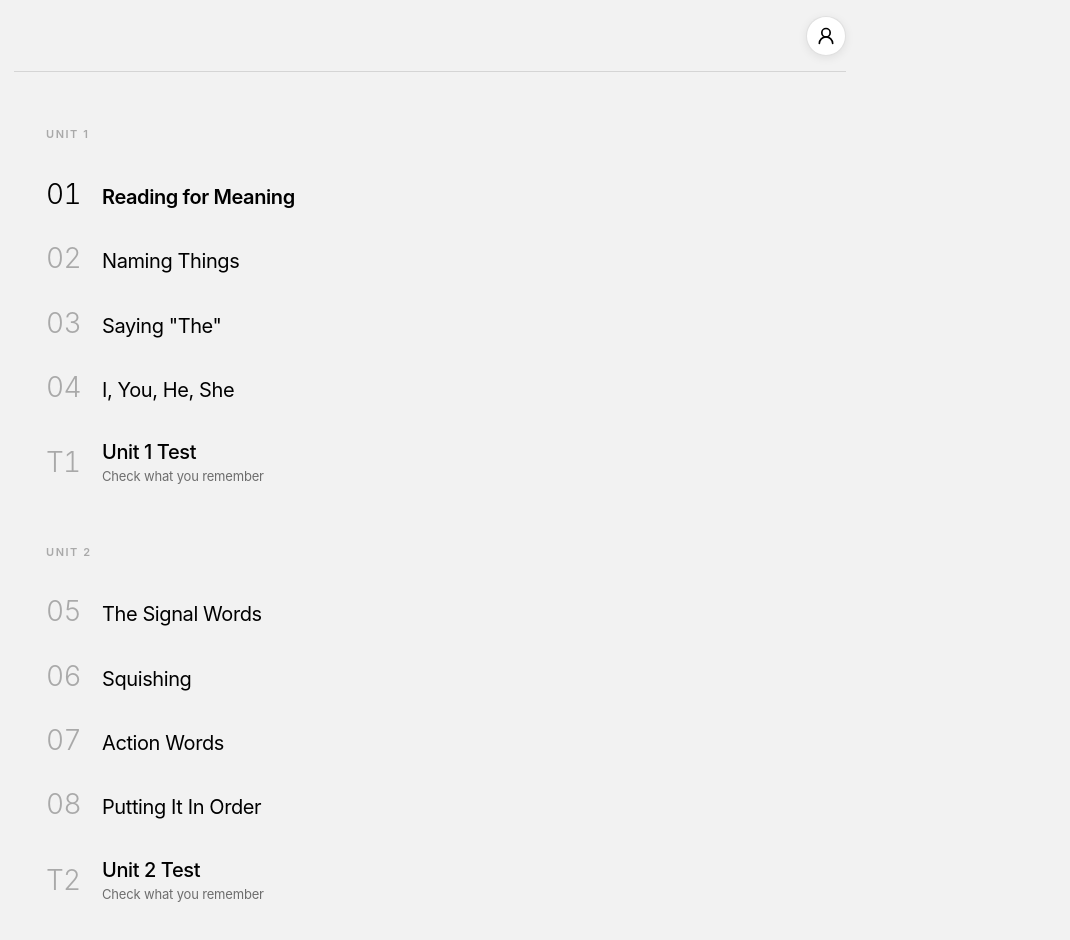
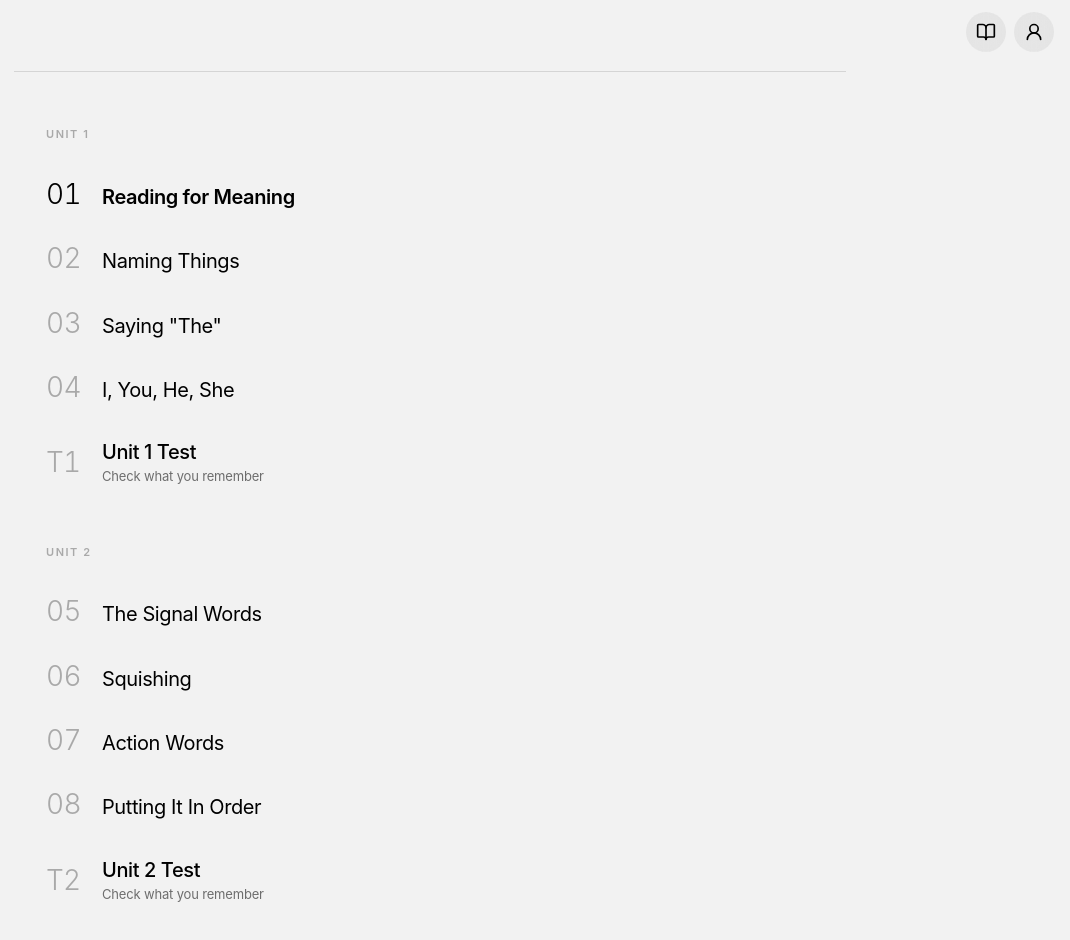
Before and after one commit to MoYusuf1/LeetGrammar, a React (Vite) app: page /#/learn in a window 1280 px wide. Shown: the top 940 px of the page, without its empty margins (210-1280 px from the left). Built offline with nearby package versions, Linux system fonts and the light colour scheme; no server answers.

Commit message:
Update Learn.tsx

```diff
--- a/src/pages/Learn.tsx
+++ b/src/pages/Learn.tsx
@@ -27,7 +27,7 @@
  */
 
 import { useMemo, useState } from 'react';
-import { UserRound } from 'lucide-react';
+import { BookOpen, UserRound } from 'lucide-react';
 import ProfileSheet from '@/components/ProfileSheet';
 import { useAuthSync } from '@/contexts/AuthSyncContext';
 import { useNavigate } from 'react-router';
@@ -64,7 +64,10 @@ export default function LearnPage() {
 
   return (
     <div className="learn-page min-h-[100dvh] bg-bg">
-      <button onClick={() => setProfileOpen(true)} aria-label="Open profile" className="profile-trigger fixed right-4 top-[calc(0.75rem+var(--safe-t))] z-20 grid h-10 w-10 place-items-center rounded-full bg-fill backdrop-blur active:opacity-60"><UserRound size={20}/></button>
+      <div className="learn-actions fixed right-4 top-[calc(0.75rem+var(--safe-t))] z-20 flex gap-2">
+        <button onClick={() => navigate('/syllabus')} aria-label="Open syllabus" className="grid h-10 w-10 place-items-center rounded-full bg-fill backdrop-blur active:opacity-60"><BookOpen size={20}/></button>
+        <button onClick={() => setProfileOpen(true)} aria-label="Open profile" className="grid h-10 w-10 place-items-center rounded-full bg-fill backdrop-blur active:opacity-60"><UserRound size={20}/></button>
+      </div>
       <ProfileSheet open={profileOpen} onClose={() => setProfileOpen(false)} />
       <div className="learn-shell mx-auto px-5 pt-safe-t">
         <div className="learn-content">
```
